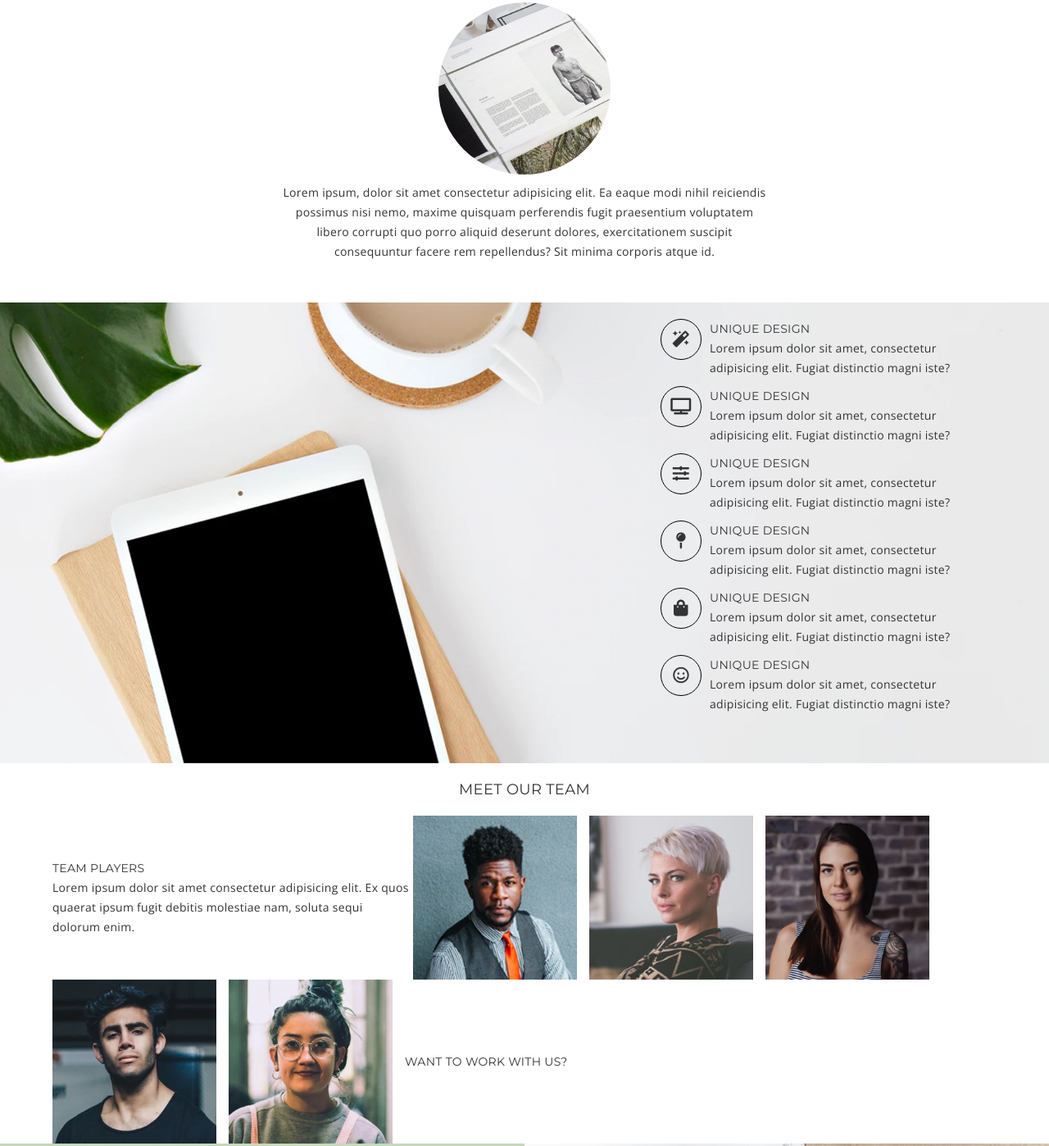
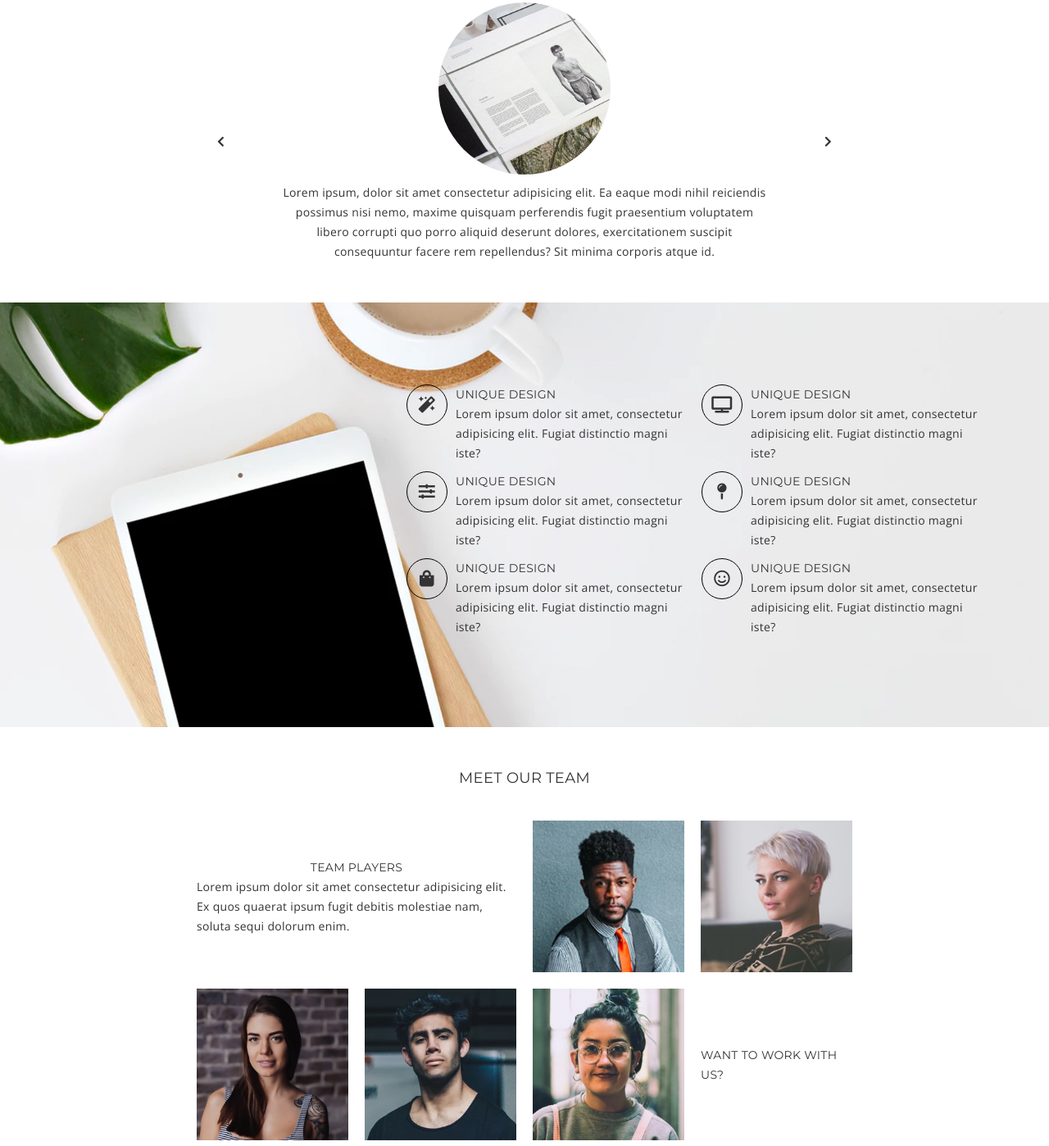
Before and after one commit to dustin100/dustin-kelly-project-two, a plain HTML site: page index.html in a window 1280 px wide. Shown: the part 1196-2594 px from the top of the page at 82% size. Drawn offline with nearby package versions, Linux system fonts and the light colour scheme.

Commit message:
fixed team section

```diff
--- a/index.html
+++ b/index.html
@@ -47,6 +47,7 @@
     <section class="about-us">
         <div class="wrapper">
             <img src="/imgs/home-2.jpeg" alt="nice work space">
+
             <div class="about-wrapper">
                 <div class="about-box">
                     <h3>Branding</h3>
@@ -65,6 +66,9 @@
     <!-- Slider Section -->
     <section class="slider">
         <div class="wrapper slider-wrapper">
+            <p class="slider__right-arrow"><i class="fas fa-chevron-right"></i></p>
+            <p class="slider__left-arrow"><i class="fas fa-chevron-left"></i></i></p>
+
             <img src="/imgs/home-3.jpeg" alt="model of man on paper">
             <p>Lorem ipsum, dolor sit amet consectetur adipisicing elit. Ea eaque modi nihil reiciendis possimus nisi
                 nemo, maxime quisquam perferendis fugit praesentium voluptatem libero corrupti quo porro aliquid
@@ -165,7 +169,7 @@
                 <div class="box img-box">
                     <img src="/imgs/home-9.jpeg" alt="employee five">
                 </div>
-                <div class="box img-box">
+                <div class="box ">
                     <h3>Want to work with us? </h3>
                 </div>
             </div>
--- a/styles/sass/_footer.scss
+++ b/styles/sass/_footer.scss
@@ -44,6 +44,10 @@
 			height: 30px;
 			width: 50px;
 			background: $main-color;
+
+			i {
+				padding-bottom: 5px;
+			}
 		}
 	}
 }
--- a/styles/sass/style.scss
+++ b/styles/sass/style.scss
@@ -90,6 +90,7 @@ ul {
 .slider {
 	padding: 5rem 0;
 	&-wrapper {
+		position: relative;
 		display: flex;
 		flex-direction: column;
 		max-width: 600px;
@@ -105,11 +106,24 @@ ul {
 			text-align: center;
 		}
 	}
+	&__right-arrow,
+	&__left-arrow {
+		position: absolute;
+		top: 50%;
+	}
+
+	&__right-arrow {
+		right: -75px;
+	}
+
+	&__left-arrow {
+		left: -75px;
+	}
 }
 
 .services {
 	background: url(../imgs/home-4.jpeg) no-repeat center center/cover;
-	padding: 2rem 0 5rem 0;
+	padding: 10rem 0 10rem 0;
 }
 
 .skills-wrapper {
@@ -123,7 +137,7 @@ ul {
 	display: flex;
 	margin-right: 1rem;
 	margin-bottom: 1rem;
-	max-width: 400px;
+	max-width: 350px;
 }
 
 .skills__icon {
@@ -138,30 +152,42 @@ ul {
 	margin-right: 1rem;
 	flex: 1 0 auto;
 }
+.team .wrapper {
+	max-width: 800px;
+	margin: 5rem auto;
+}
 
 .team h2 {
 	text-align: center;
-	padding: 2rem 0;
+	padding-bottom: 4rem;
 	font-size: 18px;
 }
 
 .box-wrapper {
-	display: flex;
-	flex-wrap: wrap;
-	align-items: center;
+	display: grid;
+	grid-template-columns: repeat(4, 1fr);
+	grid-gap: 20px;
+	margin-bottom: 3rem;
 }
 
 .text-box {
-	min-width: 440px;
-	max-width: 440px;
+	grid-column-start: 1;
+	grid-column-end: 3;
+	justify-content: center;
+	align-items: center;
+	flex-direction: column;
 }
 
-.img-box {
-	margin-right: 15px;
+.box:last-child,
+.text-box {
+	display: flex;
+	justify-content: center;
+	align-items: center;
+	flex-direction: column;
 }
 
 .box img {
-	width: 200px;
+	width: 100%;
 }
 
 // Drop a line section
```
Also changed, not shown: styles/style.css.
